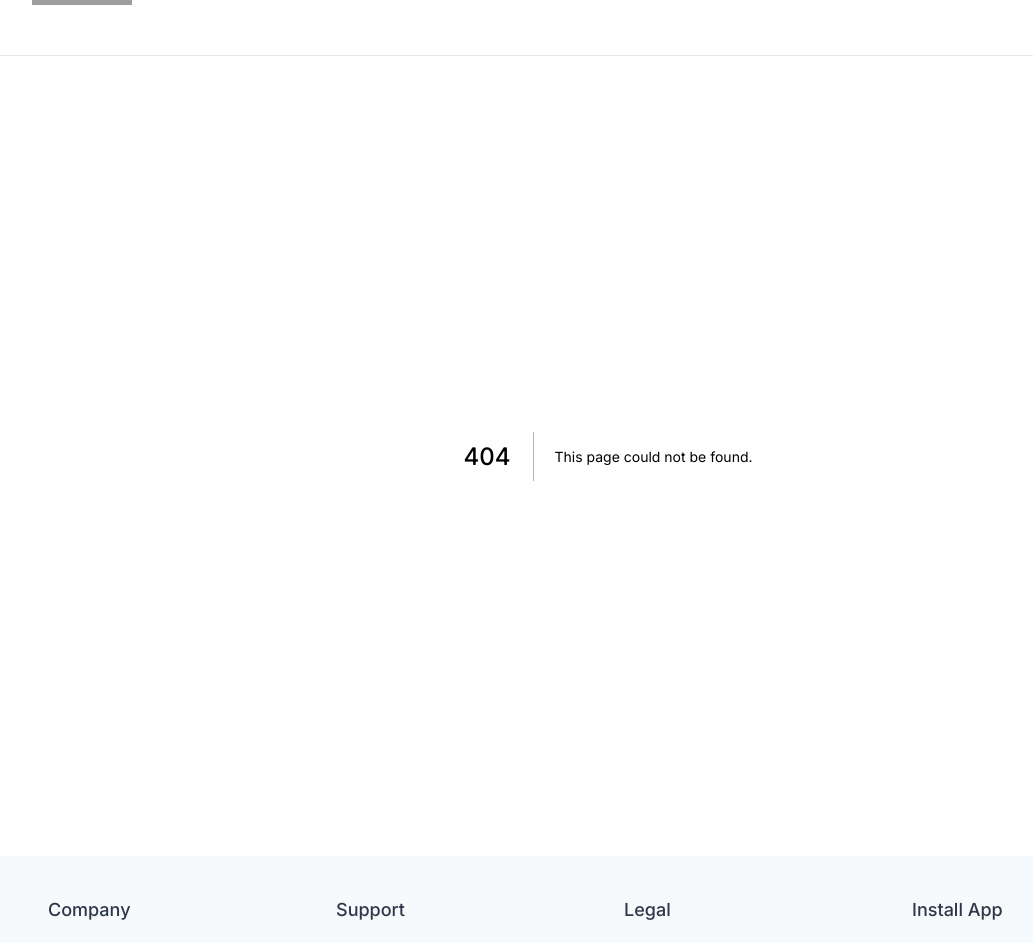
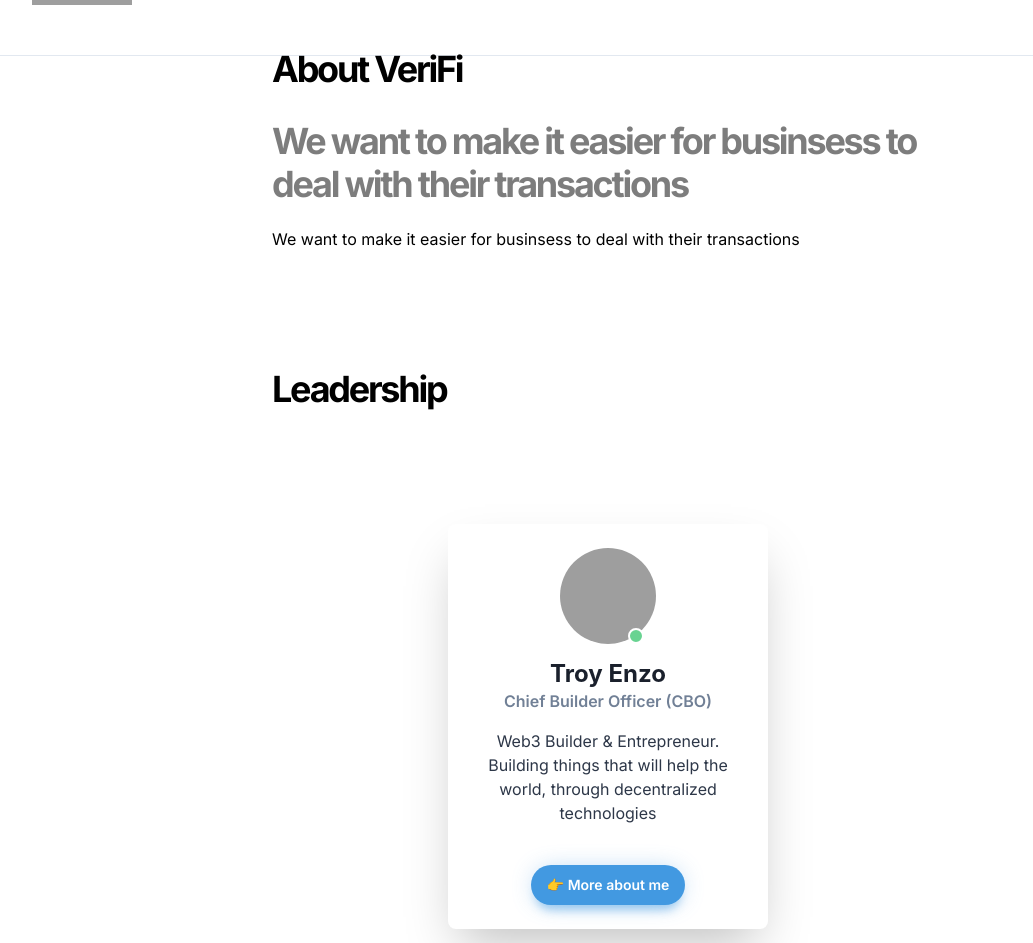
Before and after one commit to troyistroyenzo/Verifi, a Next.js app: page /about in a window 1280 px wide. Before the commit this address had no page. Shown: the part 120-1063 px from the top of the page, without its empty margins (32-1065 px from the left). Built offline with nearby package versions, Linux system fonts and the light colour scheme; grey boxes are pictures that could not be loaded.

Commit message:
added about section

```diff
--- /dev/null
+++ b/app/about/page.tsx
@@ -0,0 +1,133 @@
+"use client"
+import {
+    Heading,
+    Stack,
+    Flex,
+    Button,
+    Text,
+    VStack,
+    Center,
+    Box,
+    useBreakpointValue,
+    useColorModeValue,
+    Avatar,
+  } from '@chakra-ui/react';
+
+  export default function WithBackgroundImage() {
+    return (
+      <Flex
+        w={'full'}
+        h={'120vh'}
+        p={90}>
+        <VStack
+          w={'full'}
+          justify={'center'}
+          px={useBreakpointValue({ base: 4, md: 8 })}>
+          <Stack maxW={'2xl'} align={'flex-start'} spacing={6}>
+            <Text
+              color={'white'}
+              fontWeight={700}
+              lineHeight={'53px'}
+              color={'black'}
+              letterSpacing={-2.25}
+              fontSize={useBreakpointValue({ base: '3xl', md: '4xl' })}>
+              About VeriFi
+            </Text>
+            <Stack direction={'row'}>
+            <Text
+              color={'white'}
+              fontWeight={700}
+              lineHeight={1.2}
+              color={'#7d7d7d'}
+              letterSpacing={-2.25}
+              fontSize={useBreakpointValue({ base: '3xl', md: '4xl' })}>
+              We want to make it easier for businsess to deal with their transactions
+            </Text>
+            </Stack>
+            <Text
+              color={'white'}
+              fontWeight={400}
+              lineHeight={1.2}
+              color={'black'}
+              fontSize={useBreakpointValue({ base: 'sm', md: 'md' })}>
+              We want to make it easier for businsess to deal with their transactions
+            </Text>
+            <Text
+              color={'white'}
+              paddingTop={90}
+              fontWeight={700}
+              lineHeight={'53px'}
+              color={'black'}
+              letterSpacing={-2.25}
+              fontSize={useBreakpointValue({ base: '3xl', md: '4xl' })}>
+              Leadership
+            </Text>
+
+          </Stack>
+          <Center py={100}>
+                <Box
+                maxW={'320px'}
+                w={'full'}
+                bg={useColorModeValue('white', 'gray.900')}
+                boxShadow={'2xl'}
+                rounded={'lg'}
+                p={6}
+                textAlign={'center'}>
+                <Avatar
+                    size={'xl'}
+                    src={
+                    'https://res.cloudinary.com/dlgyqy69b/image/upload/v1686235762/troy-expanded-dp_joim54.png'}
+                    alt={'Avatar Alt'}
+                    mb={4}
+                    pos={'relative'}
+                    _after={{
+                    content: '""',
+                    w: 4,
+                    h: 4,
+                    bg: 'green.300',
+                    border: '2px solid white',
+                    rounded: 'full',
+                    pos: 'absolute',
+                    bottom: 0,
+                    right: 3,
+                    }}
+                />
+                <Heading fontSize={'2xl'} fontFamily={'body'}>
+                    Troy Enzo
+                </Heading>
+                <Text fontWeight={600} color={'gray.500'} mb={4}>
+                    Chief Builder Officer (CBO)
+                </Text>
+                <Text
+                    textAlign={'center'}
+                    color={useColorModeValue('gray.700', 'gray.400')}
+                    px={3}>
+                    Web3 Builder & Entrepreneur. Building things that will help the world, through decentralized technologies{' '}
+                </Text>
+                <Stack mt={10} direction={'column'} spacing={4}>
+                    <a href='https://beacons.ai/troyenzo' target='_blank' rel='noopener noreferrer'>
+                    <Button
+                    flex={1}
+                    fontSize={'sm'}
+                    rounded={'full'}
+                    bg={'blue.400'}
+                    color={'white'}
+                    boxShadow={
+                        '0px 1px 25px -5px rgb(66 153 225 / 48%), 0 10px 10px -5px rgb(66 153 225 / 43%)'
+                    }
+                    _hover={{
+                        bg: 'blue.500',
+                    }}
+                    _focus={{
+                        bg: 'blue.500',
+                    }}>
+                    👉 More about me
+                    </Button>
+                    </a>
+                </Stack>
+                </Box>
+             </Center>
+        </VStack>
+      </Flex>
+    );
+  }
--- a/app/page.tsx
+++ b/app/page.tsx
@@ -8,6 +8,7 @@
 import Statement from '../components/Statement';
 import Whitepaper from '../components/Whitepaper';
 import Product from '../components/Product';
+import Team from '../components/Team';
 import { Fade } from "@chakra-ui/react";
 
 export default function Home() {
@@ -32,6 +33,7 @@
 
         <Whitepaper />
 
+      <Team />
 
     </>
   );
--- a/components/HeroSection.tsx
+++ b/components/HeroSection.tsx
@@ -77,7 +77,7 @@
                   colorScheme={'purple'}
                   bg={'linear-gradient(78deg, rgba(159, 122, 234, 1) 0%, rgb(255, 97, 218) 100%)'}
                   _hover={{ bg: 'linear-gradient(78deg, rgba(159, 122, 234, 1) 0%, rgb(255, 97, 218) 50%)' }}>
-                  Start Now
+                  Start Now 👌
                 </Button>
               </a>
               <a href="https://verifi-dashboard.vercel.app/">
@@ -87,9 +87,9 @@
                 px={6}
                 colorScheme={'purple'}
                 bg={'linear-gradient(78deg, rgba(159, 122, 234, 1) 0%, rgb(255, 97, 218) 100%)'}
-                _hover={{ bg: 'linear-gradient(78deg, rgba(159, 122, 234, 1) 0%, rgb(255, 97, 218) 50%)' }}
-                leftIcon={<PlayIcon h={4} w={4} color={'gray.00'} />}>
-                How It Works
+                _hover={{ bg: 'linear-gradient(78deg, rgba(159, 122, 234, 1) 0%, rgb(255, 97, 218) 50%)' }}>
+                {/* leftIcon={<PlayIcon h={4} w={4} color={'gray.00'} />}  */}
+                How It Works 🤔
               </Button>
               </a>
             </Stack>
--- a/components/Navbar.tsx
+++ b/components/Navbar.tsx
@@ -287,7 +287,7 @@
       href: '#',
     },
     {
-      label: 'Learn',
-      href: '#',
+      label: 'About',
+      href: '/about',
     },
   ];
--- /dev/null
+++ b/components/Team.tsx
@@ -0,0 +1,82 @@
+import {
+    Heading,
+    Avatar,
+    Box,
+    Center,
+    Text,
+    Stack,
+    Button,
+    Link,
+    Badge,
+    useColorModeValue,
+  } from '@chakra-ui/react';
+
+  export default function SocialProfileSimple() {
+    return (
+      <Center py={100}>
+        <Box
+          maxW={'320px'}
+          w={'full'}
+          bg={useColorModeValue('white', 'gray.900')}
+          boxShadow={'2xl'}
+          rounded={'lg'}
+          p={6}
+          textAlign={'center'}>
+          <Avatar
+            size={'xl'}
+            src={
+              'https://res.cloudinary.com/dlgyqy69b/image/upload/v1686235762/troy-expanded-dp_joim54.png'}
+            alt={'Avatar Alt'}
+            mb={4}
+            pos={'relative'}
+            _after={{
+              content: '""',
+              w: 4,
+              h: 4,
+              bg: 'green.300',
+              border: '2px solid white',
+              rounded: 'full',
+              pos: 'absolute',
+              bottom: 0,
+              right: 3,
+            }}
+          />
+          <Heading fontSize={'2xl'} fontFamily={'body'}>
+            Troy Enzo
+          </Heading>
+          <Text fontWeight={600} color={'gray.500'} mb={4}>
+            Chief Builder Officer (CBO)
+          </Text>
+          <Text
+            textAlign={'center'}
+            color={useColorModeValue('gray.700', 'gray.400')}
+            px={3}>
+            Web3 Builder & Entrepreneur. Building things that will help the world, through decentralized technologies{' '}
+          </Text>
+          <Stack mt={10} direction={'column'} spacing={4}>
+            <a href='https://beacons.ai/troyenzo' target='_blank' rel='noopener noreferrer'>
+            <Button
+              flex={1}
+              fontSize={'sm'}
+              rounded={'full'}
+              bg={'blue.400'}
+              color={'white'}
+              boxShadow={
+                '0px 1px 25px -5px rgb(66 153 225 / 48%), 0 10px 10px -5px rgb(66 153 225 / 43%)'
+              }
+              _hover={{
+                bg: 'blue.500',
+              }}
+              _focus={{
+                bg: 'blue.500',
+              }}>
+               👉 More about me
+            </Button>
+            </a>
+          </Stack>
+        </Box>
+      </Center>
+
+
+    );
+  }
```
